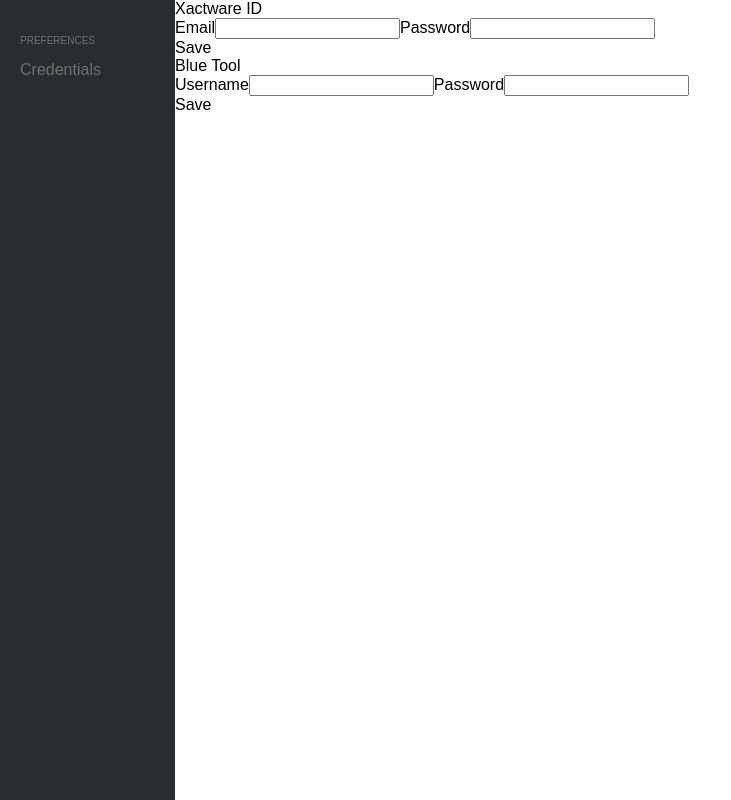
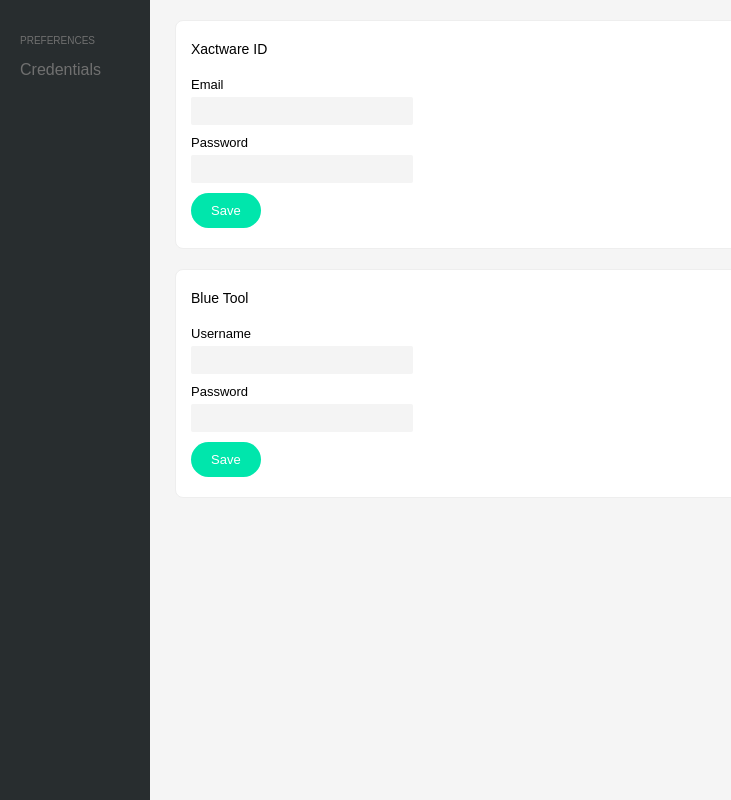
Before and after one commit to pteroborne/XactTools, a React app: page /credentials in a window 1280 px wide. Shown: the whole page, without its empty margins (0-731 px from the left). Built offline with nearby package versions, Linux system fonts and the light colour scheme.

Commit message:
Added page styles

```diff
--- a/src/Sidebar.scss
+++ b/src/Sidebar.scss
@@ -1,5 +1,5 @@
 .sidebar{
-  flex:0 1 175px;
+  flex:0 1 150px;
   background:#282d2f;
   color:#707070;
   list-style:none;
--- a/src/index.js
+++ b/src/index.js
@@ -1,6 +1,6 @@
 import React from 'react';
 import ReactDOM from 'react-dom';
-import './index.scss';
+import './style.scss';
 import App from './App';
 
 ReactDOM.render(<App />, document.getElementById('root'));
--- a/src/index.scss
+++ /dev/null
@@ -1,16 +0,0 @@
-body, #root, .root_body{
-  margin:0;
-  padding:0;
-  font-family:sans-serif;
-  height:100vh;
-  width:100%;
-}
-
-.root_body{
-  display:flex;
-}
-
-a{
-  color:inherit;
-  text-decoration:inherit;
-}
--- /dev/null
+++ b/src/style.scss
@@ -0,0 +1,105 @@
+body, #root, .root_body{
+  margin:0;
+  padding:0;
+  font-family:sans-serif;
+  height:100vh;
+  width:100%;
+}
+
+.root_body{
+  display:flex;
+}
+
+a{
+  color:inherit;
+  text-decoration:inherit;
+}
+
+.body{
+  position:relative;
+  height:100vh;
+  background:#f5f5f5;
+  flex-grow:1;
+  overflow:hidden;
+  display:flex;
+  flex-direction:column;
+}
+
+.section{
+  width:calc(100% - 50px);
+  display:flex;
+  flex-direction:column;
+  background:#fff;
+  padding:20px 15px;
+  box-sizing:border-box;
+  margin:20px auto 0;
+  border:1px solid #eee;
+  border-radius:8px;
+  font-size:13px;
+
+  &:last-child{
+    margin-bottom:20px;
+  }
+
+  & > *{
+    display:block;
+  }
+
+  .title{
+    font-weight:500;
+    font-size:14px;
+
+    & + *{
+      margin-top:20px !important;
+    }
+  }
+
+  label{
+    margin:10px 0 5px;
+    font-weight:500;
+  }
+
+  input{
+    border:1px solid transparent;
+    background:#f4f4f4;
+    padding:5px 10px;
+    border-radius:2px;
+    font-size:14px;
+    font-family:sans-serif;
+    max-width:200px;
+  }
+}
+
+.btn{
+  margin-top:10px;
+  margin-right:10px;
+  display:inline-block;
+  padding:10px 20px;
+  background-color:hsl(165, 100%, 45%);
+  border-radius:50px;
+  color:#fff;
+  user-select:none;
+  cursor:pointer;
+  transition:background-color 0.2s;
+  align-self:flex-start;
+
+  &:hover{
+    background-color:hsl(165, 90%, 45%);
+  }
+
+  &:active{
+    background-color:hsl(165, 80%, 45%);
+  }
+
+  &.sec{
+    background:hsl(165, 10%, 80%);
+
+    &:hover{
+      background:hsl(165, 10%, 75%);
+    }
+
+    &:active{
+      background:hsl(165, 10%, 70%);
+    }
+  }
+}
```
